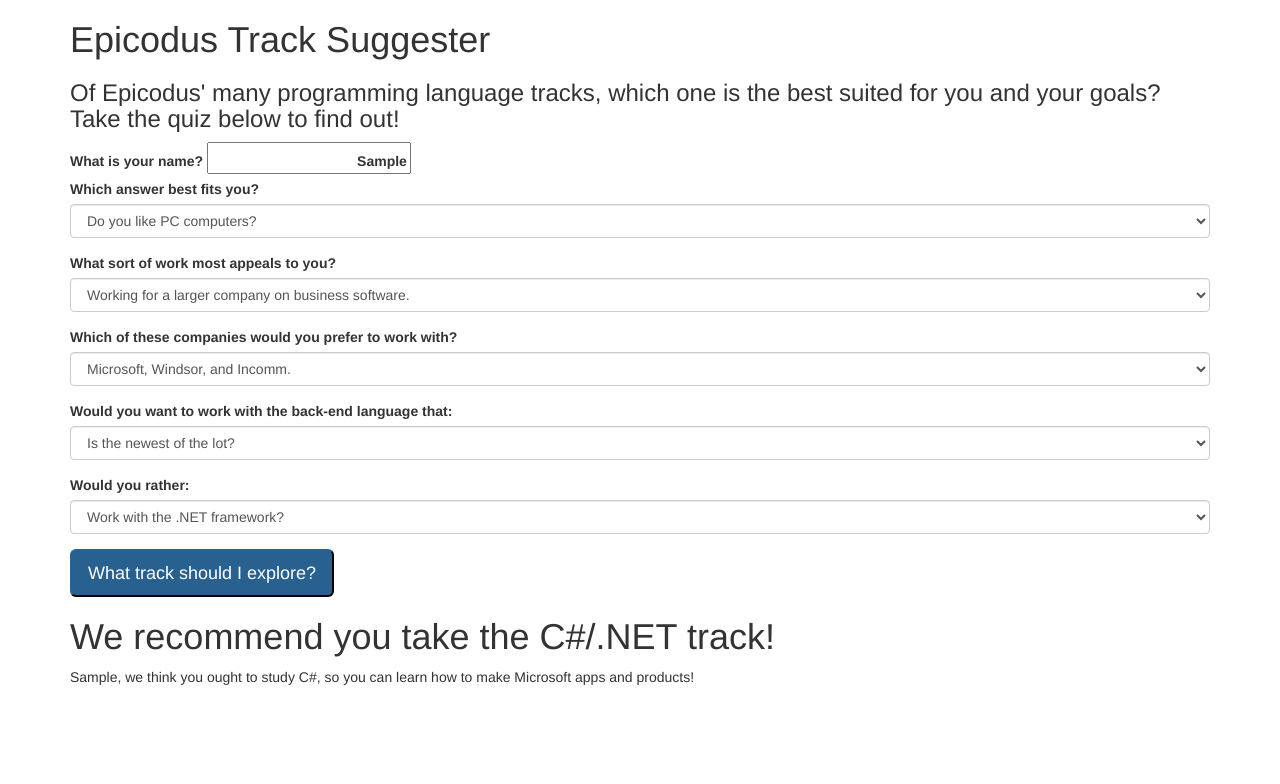
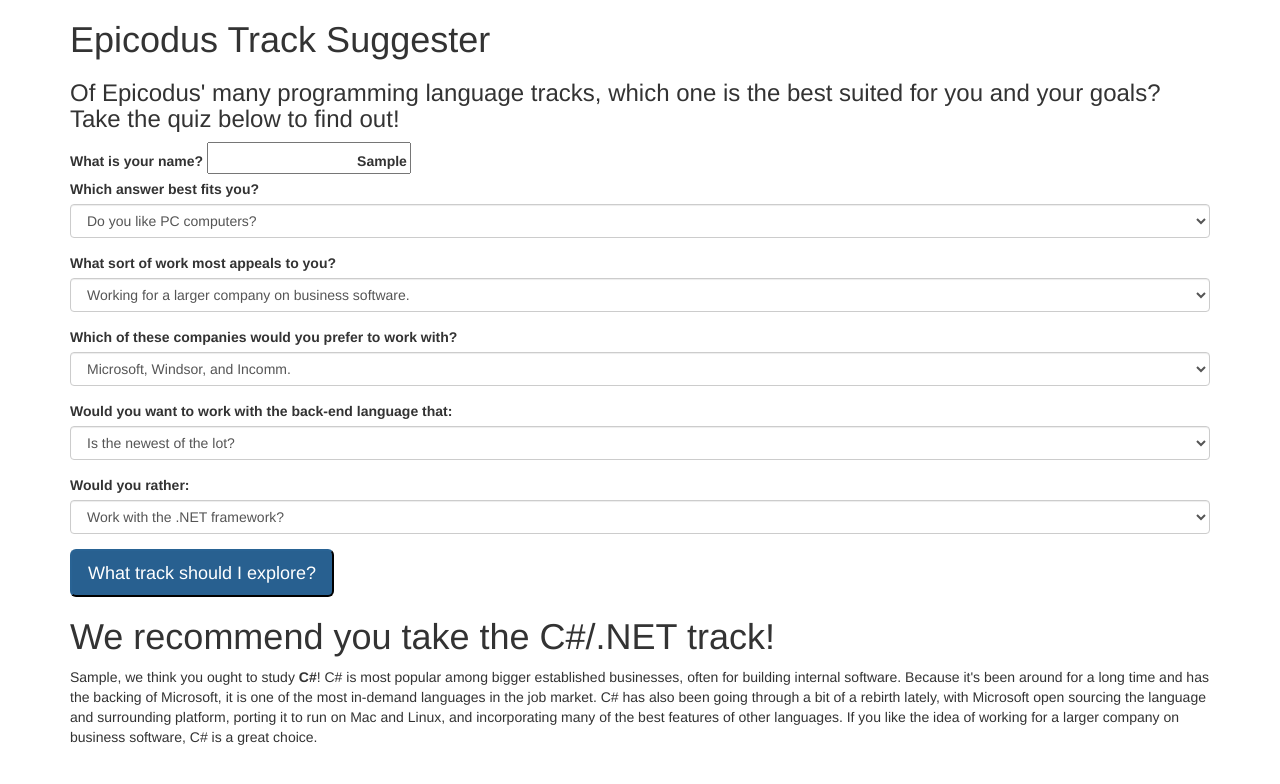
Before and after one commit to iancookwestgate/track-suggester, a plain HTML site: page track-suggester.html in a window 1280 px wide. Both pictures are taken after typing "Sample" into the empty fields and a click on the button "What track should I explore?". Drawn offline with Linux system fonts and the light colour scheme.

Commit message:
Add more thorough content to the three possible responses.

```diff
--- a/track-suggester.html
+++ b/track-suggester.html
@@ -71,17 +71,17 @@
 
       <div id="csharpResult">
         <h1>We recommend you take the C#/.NET track!</h1>
-        <p><span class="name"></span>, we think you ought to study C#, so you can learn how to make Microsoft apps and products!</p>
+        <p><span class="name"></span>, we think you ought to study <strong>C#</strong>! C# is most popular among bigger established businesses, often for building internal software. Because it's been around for a long time and has the backing of Microsoft, it is one of the most in-demand languages in the job market. C# has also been going through a bit of a rebirth lately, with Microsoft open sourcing the language and surrounding platform, porting it to run on Mac and Linux, and incorporating many of the best features of other languages. If you like the idea of working for a larger company on business software, C# is a great choice.</p>
       </div>
 
       <div id="javaResult">
         <h1>We recommend you take the Java track!</h1>
-        <p><span class="name"></span>, we think you ought to study Java, so you can learn how to make Android apps and products!</p>
+        <p><span class="name"></span>, we think you ought to study <strong>Java</strong>! Java is a favorite of enterprise companies, but its appeal is broader as well: it's one of the most popular of all programming languages, and it's used in everything from for high-performance processing to building Android user interfaces. Because Java has been very popular for a very long time and is used in so many applications, it is also a very high-demand language. If you're interested in working for an enterprise-level company, as an Android developer, or in high-performance applications, Java could be a good language to learn.</p>
       </div>
 
       <div id="phpResult">
         <h1>We recommend you take the PHP track!</h1>
-        <p><span class="name"></span>, we think you ought to study PHP, so you can learn how to make Wordpress apps and products!</p>
+        <p><span class="name"></span>, we think you ought to study <strong>PHP</strong>! PHP is by far the most popular backend language today, with 80 percent of websites utilizing it 'server-side'. It is perhaps best known for it's use in content management systems like Wordpress, Drupal, and Joomla. But the versatility of the language and the frameworks it powers make employment options numerous and diverse. If you're keen to work for a fast paced agency that builds websites for lots of clients, or maintain the security and stability of a huge complex of government websites, or if you like the idea of building out small sites for brands, businesses, and organizations - In any of these cases, PHP would be a great way to go.</p>
       </div>
 
     </div>
```
